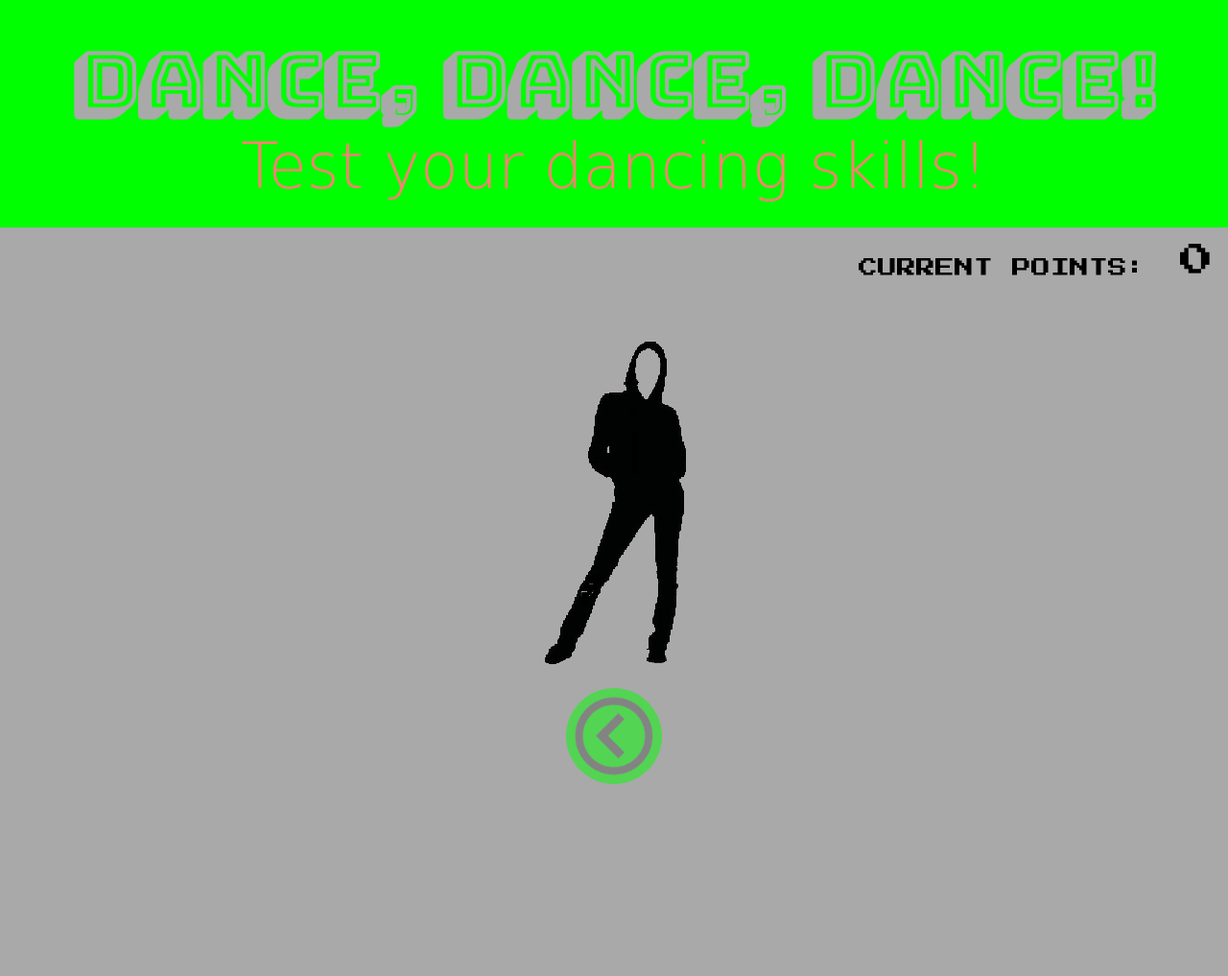
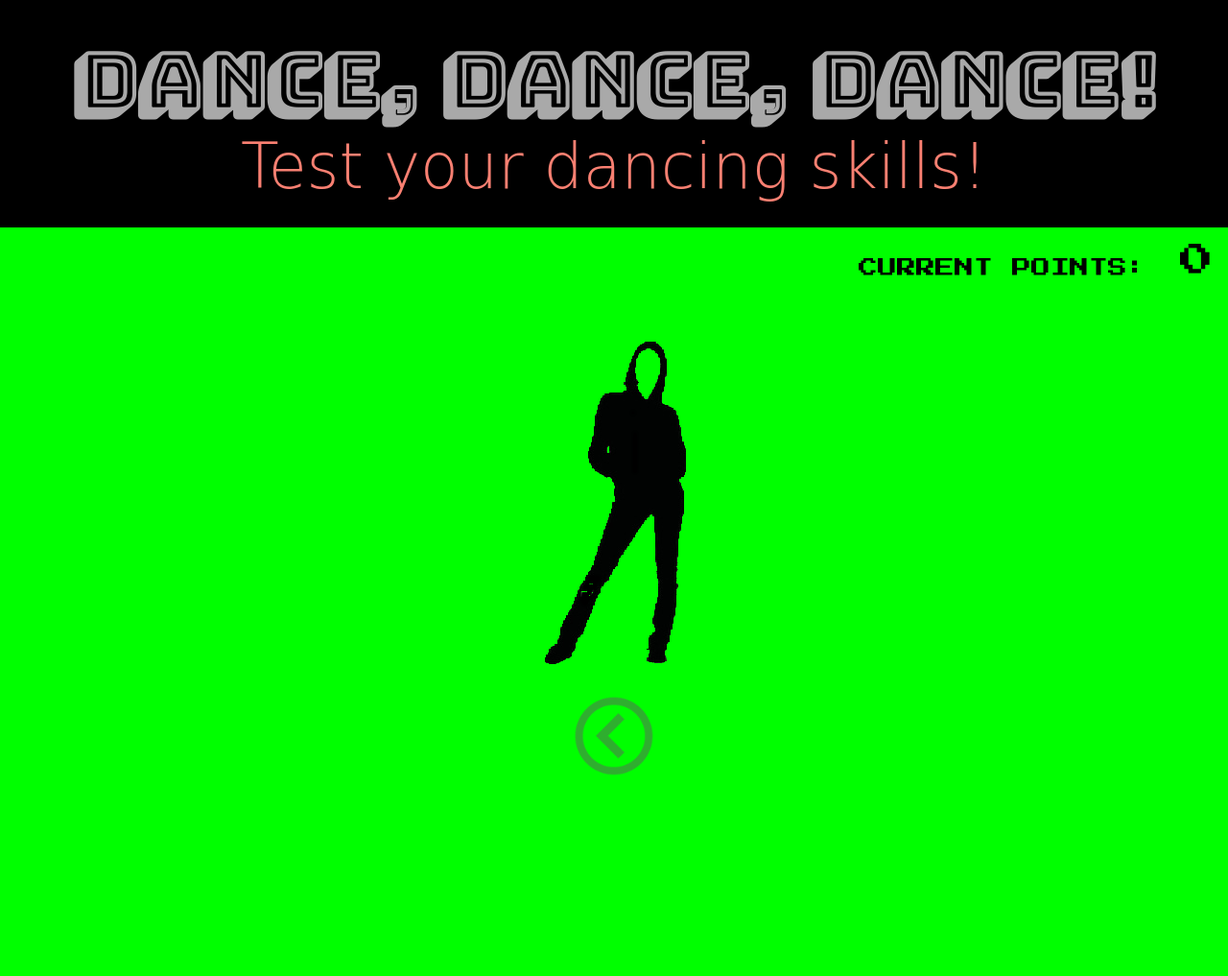
Before and after one commit to mmorandini/Dance-Trump-Dance, a PHP site: page / in a window 1280 px wide. Shown: the whole page at 96% size. Run offline with PHP 8.4, Linux system fonts and the light colour scheme; some libraries are stand-ins or nearby versions; some web fonts are replaced.

Commit message:
changed styling

```diff
--- a/css/style.css
+++ b/css/style.css
@@ -1,9 +1,9 @@
 body {
-  background-color: darkgrey;
+  background-color: lime;
   margin: 0;
 }
 header{
-  background-color: lime;
+  background-color: black;
   padding: 10px;
   text-align: center;
   margin: 0 auto;
```
